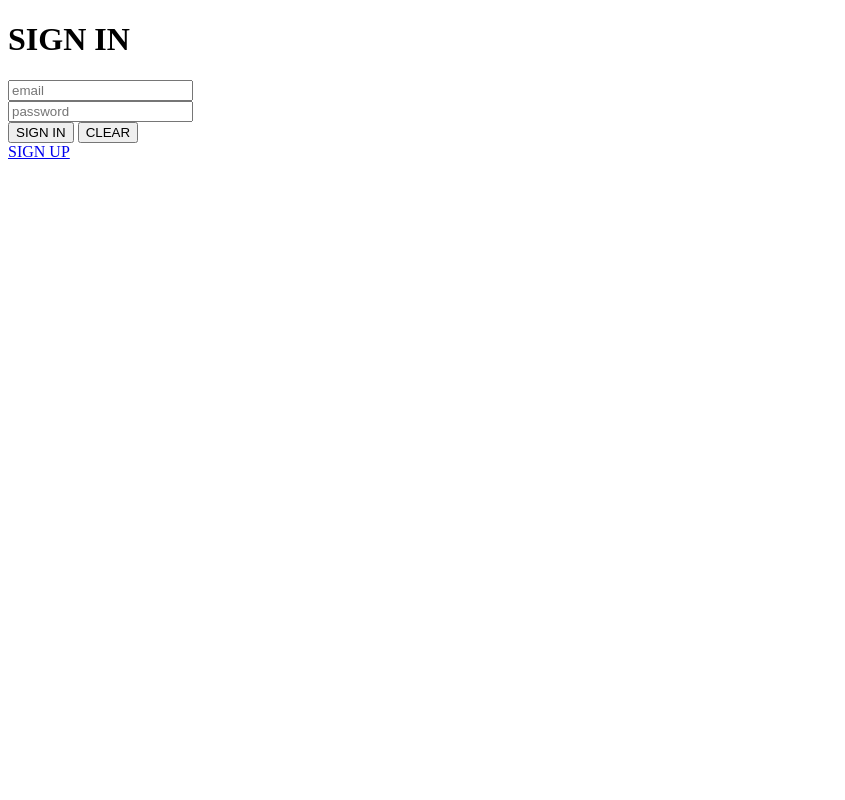
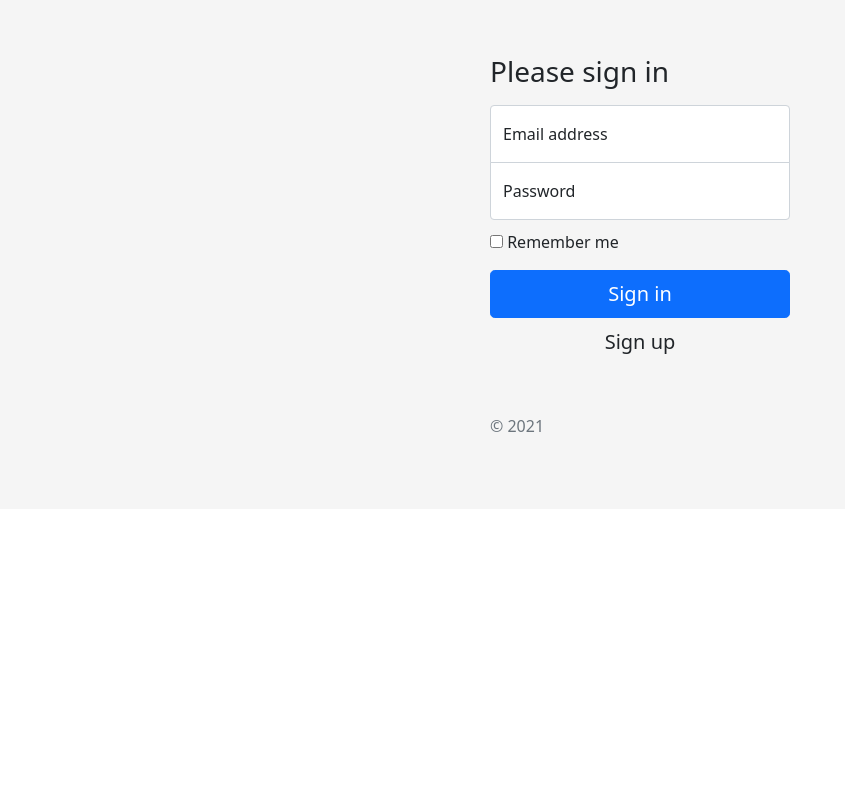
Before and after one commit to flaviodesouzamaraques/cryptocurrency-web, a Flask app: page /signin in a window 1280 px wide. Shown: the whole page, without its empty margins (0-845 px from the left). Run offline with Flask 2, Linux system fonts and the light colour scheme.

Commit message:
Add style to signin.html

```diff
--- a/templates/signin.html
+++ b/templates/signin.html
@@ -5,29 +5,83 @@
         <meta name="viewport"
               content="width=device-width, user-scalable=no, initial-scale=1.0, maximum-scale=1.0, minimum-scale=1.0">
         <meta http-equiv="X-UA-Compatible" content="ie=edge">
-    <title>Document</title>
+        <link href="https://cdn.jsdelivr.net/npm/bootstrap@5.0.0-beta3/dist/css/bootstrap.min.css" rel="stylesheet" integrity="sha384-eOJMYsd53ii+scO/bJGFsiCZc+5NDVN2yr8+0RDqr0Ql0h+rP48ckxlpbzKgwra6" crossorigin="anonymous">
+        <script src="https://cdn.jsdelivr.net/npm/bootstrap@5.0.0-beta3/dist/js/bootstrap.bundle.min.js" integrity="sha384-JEW9xMcG8R+pH31jmWH6WWP0WintQrMb4s7ZOdauHnUtxwoG2vI5DkLtS3qm9Ekf" crossorigin="anonymous"></script>
+        <style type="text/css">
+            html,
+            body {
+              height: 100%;
+            }
+
+            .content {
+              display: flex;
+              align-items: center;
+              padding-top: 40px;
+              padding-bottom: 40px;
+              background-color: #f5f5f5;
+            }
+
+            .form-signin {
+              width: 100%;
+              max-width: 330px;
+              padding: 15px;
+              margin: auto;
+            }
+
+            .form-signin .checkbox {
+              font-weight: 400;
+            }
+
+            .form-signin .form-floating:focus-within {
+              z-index: 2;
+            }
+
+            .form-signin input[type="email"] {
+              margin-bottom: -1px;
+              border-bottom-right-radius: 0;
+              border-bottom-left-radius: 0;
+            }
+
+            .form-signin input[type="password"] {
+              margin-bottom: 10px;
+              border-top-left-radius: 0;
+              border-top-right-radius: 0;
+            }
+        </style>
+        <title>Cryptocurrency Web: Sign-In</title>
     </head>
     <body>
-<h1>SIGN IN</h1>
+        <div class="content">
+            <main class="form-signin">
+                {% if messages %}
+                    <div class="alert alert-danger" role="alert">
+                        {% for msg in messages %}
+                            <p>{{ msg }}</p>
+                        {% endfor %}
+                    </div>
+                {% endif %}
+                <form method="POST" action="/signin">
+                    <h1 class="h3 mb-3 fw-normal">Please sign in</h1>
 
-{% if messages %}
-    <ul>
-    {% for msg in messages %}
-        <li>
-            {{ msg }}
-        </li>
-    {% endfor %}
-    </ul>
-{% endif %}
+                    <div class="form-floating">
+                        <input type="email" name="email" class="form-control" id="floatingInput" placeholder="name@example.com">
+                        <label for="floatingInput">Email address</label>
+                    </div>
+                    <div class="form-floating">
+                        <input type="password" name="password" class="form-control" id="floatingPassword" placeholder="Password">
+                        <label for="floatingPassword">Password</label>
+                    </div>
 
-<form method="POST" action="/signin">
-    <input type="email" name="email" placeholder="email">
-    <br>
-    <input type="password" name="password" placeholder="password">
-    <br>
-    <button type="submit">SIGN IN</button>
-    <button type="reset">CLEAR</button>
+                    <div class="checkbox mb-3">
+                        <label>
+                            <input type="checkbox" value="remember-me"> Remember me
+                        </label>
+                    </div>
+                    <button class="w-100 btn btn-lg btn-primary" type="submit">Sign in</button>
+                    <a href="/signup" class="w-100 btn btn-lg">Sign up</a>
+                    <p class="mt-5 mb-3 text-muted">&copy; 2021</p>
                 </form>
-<a href="/signup">SIGN UP</a>
+            </main>
+        </div>
     </body>
 </html>
```
Lines whose indentation alone changed are shown as unchanged.
